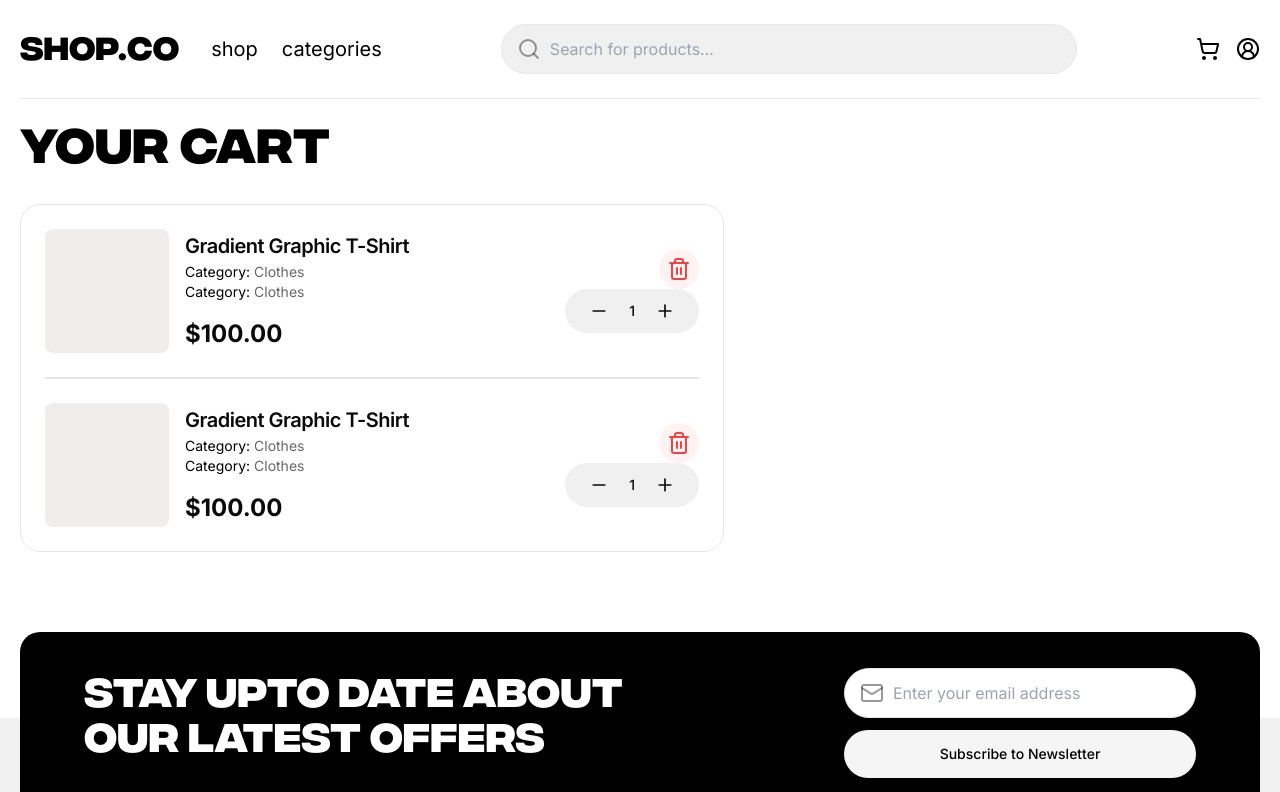
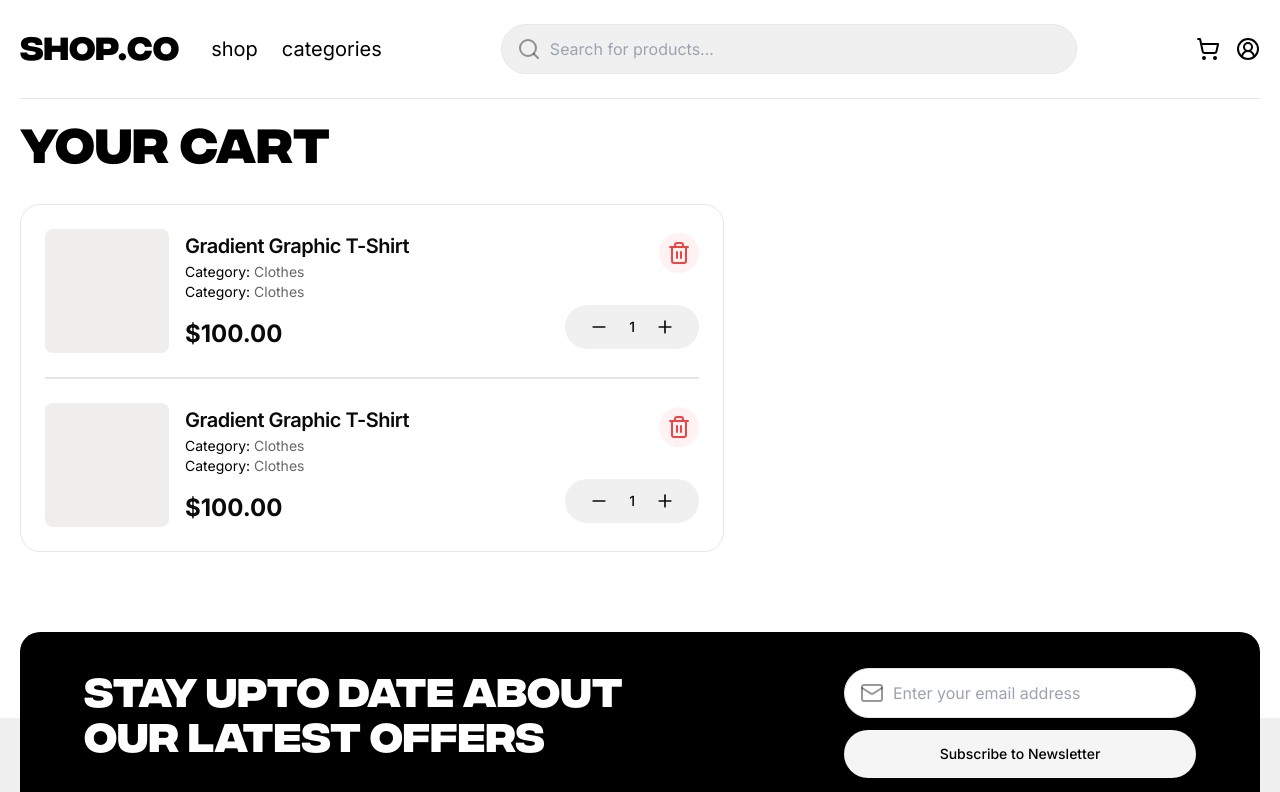
Before and after one commit to AJ1732/shop.co, a Next.js app: page /cart in a window 1280 px wide. Shown: the top 792 px of the page. Built offline with nearby package versions, Linux system fonts and the light colour scheme.

Commit message:
chore: update cart card component

```diff
--- a/src/components/ui-build/Card/CartCard/index.tsx
+++ b/src/components/ui-build/Card/CartCard/index.tsx
@@ -21,12 +21,12 @@ const CartCard: React.FC<CartCardProps> = ({ title }) => {
               {title}
             </CardTitle>
             <CardDescription className="text-xs text-black md:text-sm">
-              <p>
+              <div>
                 Category: <span className="text-black/60">Clothes</span>
-              </p>
-              <p>
+              </div>
+              <div>
                 Category: <span className="text-black/60">Clothes</span>
-              </p>
+              </div>
             </CardDescription>
           </CardHeader>
 
@@ -35,7 +35,7 @@ const CartCard: React.FC<CartCardProps> = ({ title }) => {
           </CardContent>
         </div>
 
-        <div className="flex h-full flex-col items-end justify-between">
+        <div className="flex h-full flex-col items-end justify-between gap-8">
           <div className="rounded-full bg-red-50 p-2">
             <Trash2 className="size-5 stroke-red-500 lg:size-6" />
           </div>
```
